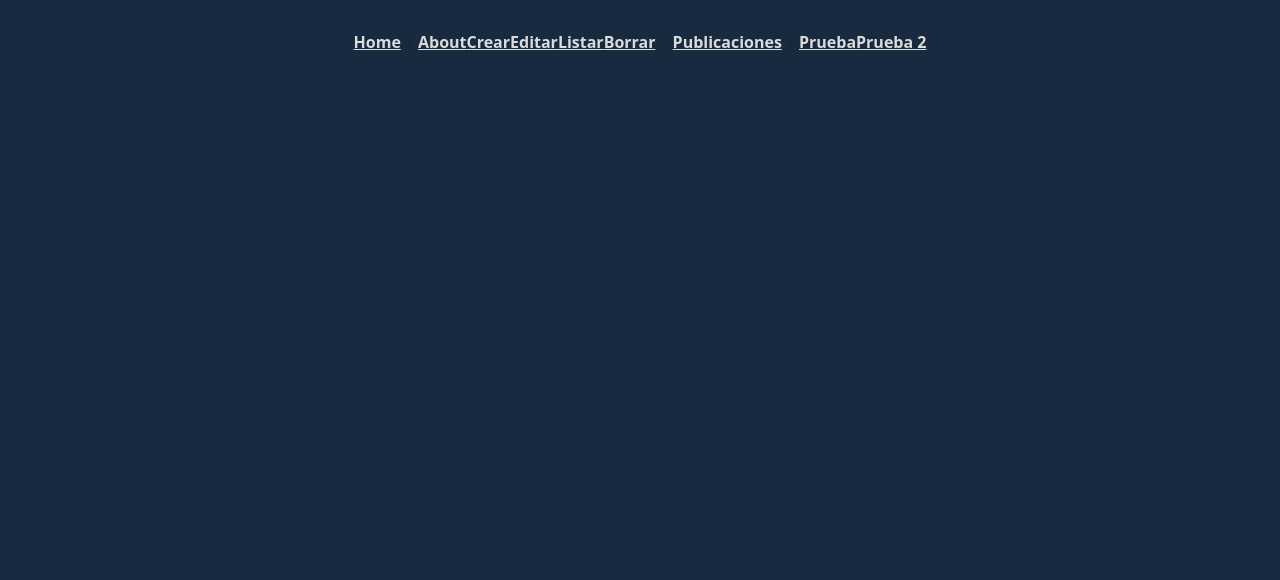
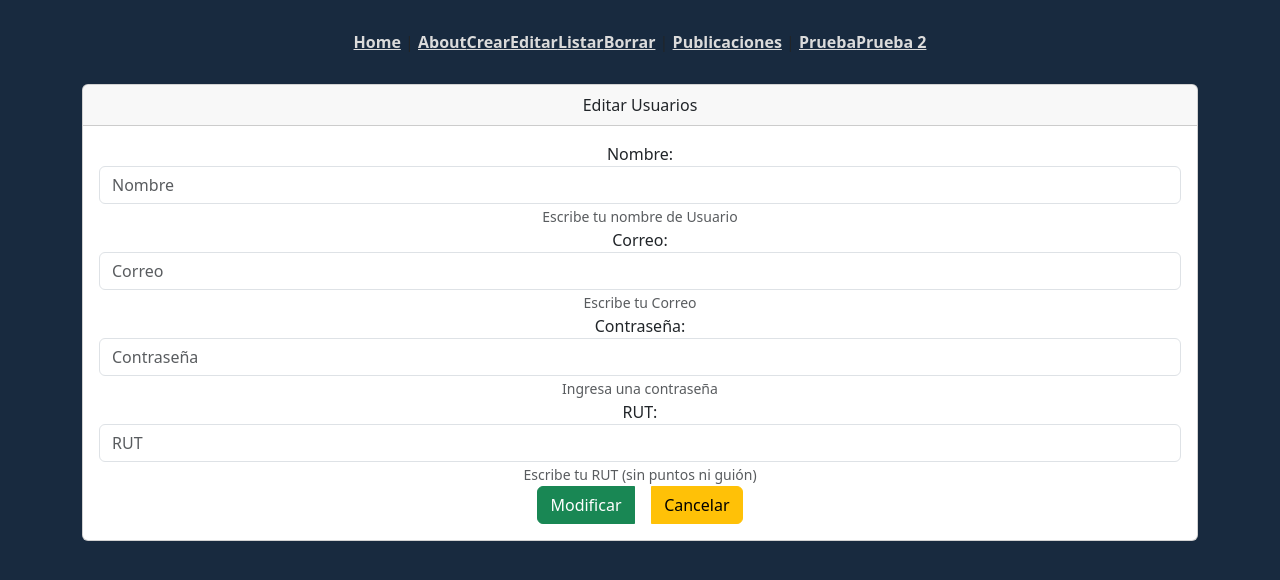
Before and after one commit to abordones/flp-vue, a Vue app: page /editarusuario/1 in a window 1280 px wide. Shown: the top 580 px of the page. Built offline with nearby package versions, Linux system fonts and the light colour scheme; no server answers.

Commit message:
crud de usuario

```diff
--- a/src/App.vue
+++ b/src/App.vue
@@ -3,10 +3,10 @@
     <router-link to="/">Home</router-link> |
     <router-link to="/about">About</router-link>
 
-    <router-link to="/crear">Crear</router-link>
-    <router-link to="/editar">Editar</router-link>
-    <router-link to="/listar">Listar</router-link>
-    <router-link to="/borrar">Borrar</router-link> |
+    <router-link to="/crearusuario">Crear</router-link>
+    <router-link to="/editarusuario">Editar</router-link>
+    <router-link to="/usuarios">Listar</router-link>
+    <router-link to="/borrarusuario">Borrar</router-link> |
 
     <router-link to="/publicaciones">Publicaciones</router-link> |
 
--- /dev/null
+++ b/src/components/BorrarP.vue
@@ -0,0 +1,14 @@
+<template>
+    <div>
+        El kiwi es gay
+    </div>
+
+</template>
+
+
+<script>
+export default{
+
+
+}
+</script>
--- /dev/null
+++ b/src/components/CrearP.vue
@@ -0,0 +1,14 @@
+<template>
+    <div>
+        El kiwi es gay
+    </div>
+
+</template>
+
+
+<script>
+export default{
+
+
+}
+</script>
--- a/src/components/CrearU.vue
+++ b/src/components/CrearU.vue
@@ -30,7 +30,7 @@
                     <div class="form-group">
                         <label for="">RUT:</label>
                         <input type="number"
-                            min="10000000" max="100000000" required class="form-control" name="rut" id="rut" v-model="usuario.rut" aria-describedby="helpId" placeholder="RUT">
+                            min="100000000" max="1000000000" required class="form-control" name="rut" id="rut" v-model="usuario.rut" aria-describedby="helpId" placeholder="RUT">
                         <small id="helpId" class="form-text text-muted">Escribe tu RUT (sin puntos ni guión)</small>
                     </div>
 
@@ -70,14 +70,11 @@ export default{
             .then(respuesta=>respuesta.json())
             .then((datosRespuestas=>{
                 console.log(datosRespuestas);
-                window.location.href='listar'
+                window.location.href='usuarios'
 
             }))
-
         }
-
     }
-
 }
 </script>
 
--- /dev/null
+++ b/src/components/EditarP.vue
@@ -0,0 +1,14 @@
+<template>
+    <div>
+        El kiwi es gay
+    </div>
+
+</template>
+
+
+<script>
+export default{
+
+
+}
+</script>
--- a/src/components/EditarU.vue
+++ b/src/components/EditarU.vue
@@ -1,14 +1,94 @@
 <template>
-    <div>
-        El kiwi es gay
+    <div class="container">
+
+        <div class="card">
+            <div class="card-header">
+                Editar Usuarios
+            </div>
+            <div class="card-body">
+
+                <form v-on:submit.prevent="actualizarUsuario">
+
+                    <div class="form-group">
+                        <label for="nombre">Nombre:</label>
+                        <input type="text"
+                            class="form-control" required name="nombre" v-model="usuario.name" id="nombre" aria-describedby="helpId" placeholder="Nombre">
+                        <small id="helpId" class="form-text text-muted">Escribe tu nombre de Usuario</small>
+                    </div>
+                    <div class="form-group">
+                        <label for="">Correo:</label>
+                        <input type="text"
+                            class="form-control" required name="correo" id="correo" v-model="usuario.email" aria-describedby="helpId" placeholder="Correo">
+                        <small id="helpId" class="form-text text-muted">Escribe tu Correo</small>
+                    </div>
+                    <div class="form-group">
+                        <label for="">Contraseña:</label>
+                        <input type="password"
+                            class="form-control" required name="contraseña" id="contraseña" v-model="usuario.password" aria-describedby="helpId" placeholder="Contraseña">
+                        <small id="helpId" class="form-text text-muted">Ingresa una contraseña</small>
+                    </div>
+                    <div class="form-group">
+                        <label for="">RUT:</label>
+                        <input type="number"
+                            min="100000000" max="1000000000" required class="form-control" name="rut" id="rut" v-model="usuario.rut" aria-describedby="helpId" placeholder="RUT">
+                        <small id="helpId" class="form-text text-muted">Escribe tu RUT (sin puntos ni guión)</small>
+                    </div>
+
+                    <div class="btn-group" role="group" aria-label="">
+                        <button type="submit" class="btn btn-success">Modificar</button>
+                        <span style="color: white">||</span>
+                        <router-link :to="{name:'Listar'}" class="btn btn-warning">Cancelar</router-link>
+                    </div>
+                </form>
+
+            </div>
+
+        </div>
+
     </div>
 
 </template>
 
-
 <script>
 export default{
+    data(){
+        return{
+            usuario:{}
+        }
+    },
+    created:function(){
+        this.obtenerID();
+    },
+    methods:{
+        obtenerID(){
 
 
+            fetch("http://localhost/vuedata/connection.php?consultar_u="+this.$route.params.id)
+            .then((respuesta) => respuesta.json())
+            .then((datosRespuesta) => {
+                 console.log(datosRespuesta);
+                 this.usuario=datosRespuesta[0];
+
+
+            })
+        .catch(console.log);
+
+        }, actualizarUsuario(){
+            console.log(this.usuario);
+            var datosEnviar={id:this.$route.params.id, name:this.usuario.name, email:this.usuario.email, password:this.usuario.password, rut:this.usuario.rut}
+
+        fetch('http://localhost/vuedata/connection.php?update_u='+this.$route.params.id,{
+            method:"POST",
+            body:JSON.stringify(datosEnviar)
+        })
+
+            .then(respuesta=>respuesta.json())
+            .then((datosRespuestas=>{
+                console.log(datosRespuestas);
+                window.location.href='../usuarios'
+
+            }))
+        }
+    }
 }
 </script>
--- a/src/components/ListarP.vue
+++ b/src/components/ListarP.vue
@@ -10,21 +10,20 @@
                 <div class="card-body">
 
                     <table class="table">
-                        <thread>
-                            <tbody>
+                        <tbody>
+                            <tr>
                                 <th>ID</th>
-                                <th>Creado por</th>
-                                <td>Hilo</td>
+                                <th>Título</th>
+                                <th>Post</th>
+                                <th>Fecha de publicación</th>
                                 <th>Acciones</th>
-                                <td>Correo</td>
-
-                            </tbody>
-                        </thread>
+                            </tr>
+                        </tbody>
                         <tbody>
-
                             <tr v-for="publicacion in posts" v-bind:key="publicacion.id_p">
                                 <td> {{ publicacion.id_p }} </td>
-                                <td> {{ publicacion.post }} </td>
+                                <th> {{ publicacion.p_name }} </th>
+                                <td align="left"> {{ publicacion.post }} </td>
                                 <td>  {{ publicacion.date_p }}</td>
                                 <td>
 
@@ -34,6 +33,8 @@
                                 </td>
                             </tr>
                         </tbody>
+
+
                     </table>
                 </div>
 
@@ -41,12 +42,6 @@
 
         </div>
 
-        <div v-for="publicacion in posts" v-bind:key="publicacion.id">
-            <div> {{ publicacion.id }} </div>
-            <div> {{ publicacion.post }}</div>
-            <div> {{ publicacion.active }}</div>
-
-         </div>
         ----
 
 
@@ -67,7 +62,7 @@ export default{
     },
     methods: {
         consultarPosts() {
-            fetch("http://localhost/vuedata/crudusereditar.php")
+            fetch("http://localhost/vuedata/selectpost.php")
                 .then((respuesta) => respuesta.json())
                 .then((datosRespuesta) => {
                 console.log(datosRespuesta);
--- a/src/components/ListarU.vue
+++ b/src/components/ListarU.vue
@@ -25,8 +25,12 @@
                                     <td>  {{ user.email }}</td>
                                     <td>
 
-                    <a name="" class="btn btn-primary" href="a" role="button">Editar</a><span id="u_cuerpo"> | </span>
-                    <a name="" class="btn btn-primary" href="a" role="button">Borrar</a>
+                                    <div class="btn-gruop" role="group" aria-label="">
+                                        <router-link :to="{name: 'Editar', params:{id:user.id}}" class="btn btn-success">Editar</router-link><span style="color:white"> | </span>
+
+                                        <button type="button" v-on:click="borrarUsuario(user.id)" class="btn btn-outline-danger">Borrar</button>
+
+                                    </div>
 
                                     </td>
                                 </tr>
@@ -79,7 +83,7 @@ export default{
     },
     methods: {
         consultarUsuarios() {
-            fetch("http://localhost/vuedata/selecttodo.php")
+            fetch("http://localhost/vuedata/connection.php")
                 .then((respuesta) => respuesta.json())
                 .then((datosRespuesta) => {
                 console.log(datosRespuesta);
@@ -90,6 +94,19 @@ export default{
             })
         .catch(console.log);
         },
+
+        borrarUsuario(id){
+            fetch('http://localhost/vuedata/connection.php?borrar_u='+id)
+            .then((respuesta) => respuesta.json())
+            .then((datosRespuesta) => {
+                console.log(datosRespuesta)
+                window.location.href="/usuarios"
+
+            }).catch(console.log);
+
+
+            console.log(id)
+        }
     }
 }
 </script>
--- a/src/router/index.js
+++ b/src/router/index.js
@@ -6,7 +6,11 @@ import EditarU from '../components/EditarU.vue'
 import ListarU from '../components/ListarU.vue'
 import BorrarU from '../components/BorrarU.vue'
 
+import CrearP from '../components/CrearP.vue'
 import ListarP from '../components/ListarP.vue'
+import BorrarP from '../components/BorrarP.vue'
+import EditarP from '../components/EditarP.vue'
+
 
 
 import ComponenteDinamico from '../components/ComponenteDinamico.vue'
@@ -20,25 +24,25 @@ const routes = [
   },
 
   {
-    path: '/editar',
+    path: '/editarusuario/:id',
     name: 'Editar',
     component: EditarU
   },
 
   {
-    path: '/crear',
+    path: '/crearusuario',
     name: 'Crear',
     component: CrearU
   },
 
   {
-    path: '/listar',
+    path: '/usuarios',
     name: 'Listar',
     component: ListarU
   },
 
   {
-    path: '/borrar',
+    path: '/borrarusuario',
     name: 'Borrar',
     component: BorrarU
   },
@@ -47,6 +51,24 @@ const routes = [
     path: '/publicaciones',
     name: 'ListarP',
     component: ListarP
+  },
+
+  {
+    path: '/crearpost',
+    name: 'CrearP',
+    component: CrearP
+  },
+
+  {
+    path: '/editapost',
+    name: 'EditarP',
+    component: EditarP
+  },
+
+  {
+    path: '/borrarpost',
+    name: 'BorrarP',
+    component: BorrarP
   },
 
   {
```
Also changed, not shown: src/components/PostC.vue (added, +39 -0 lines).
